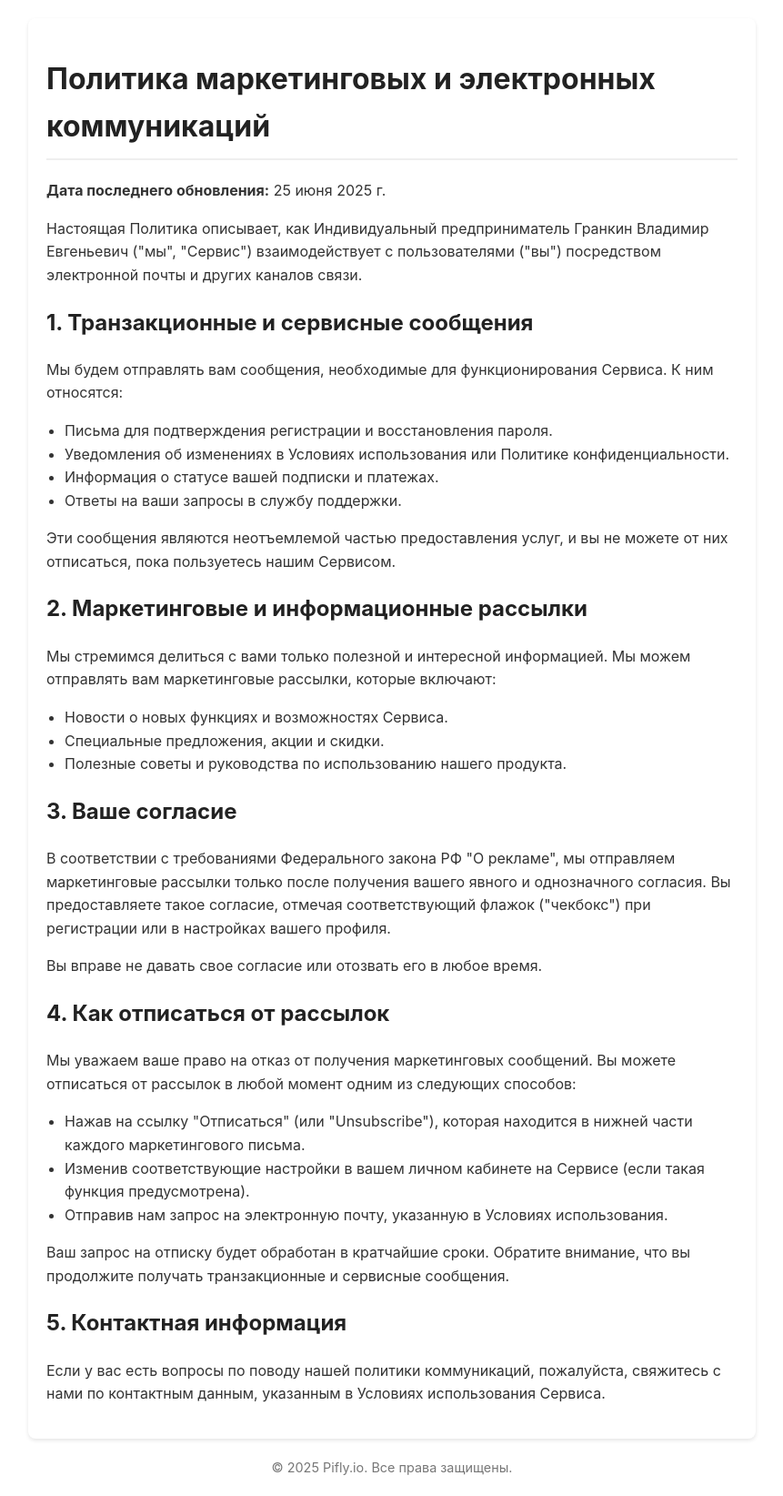
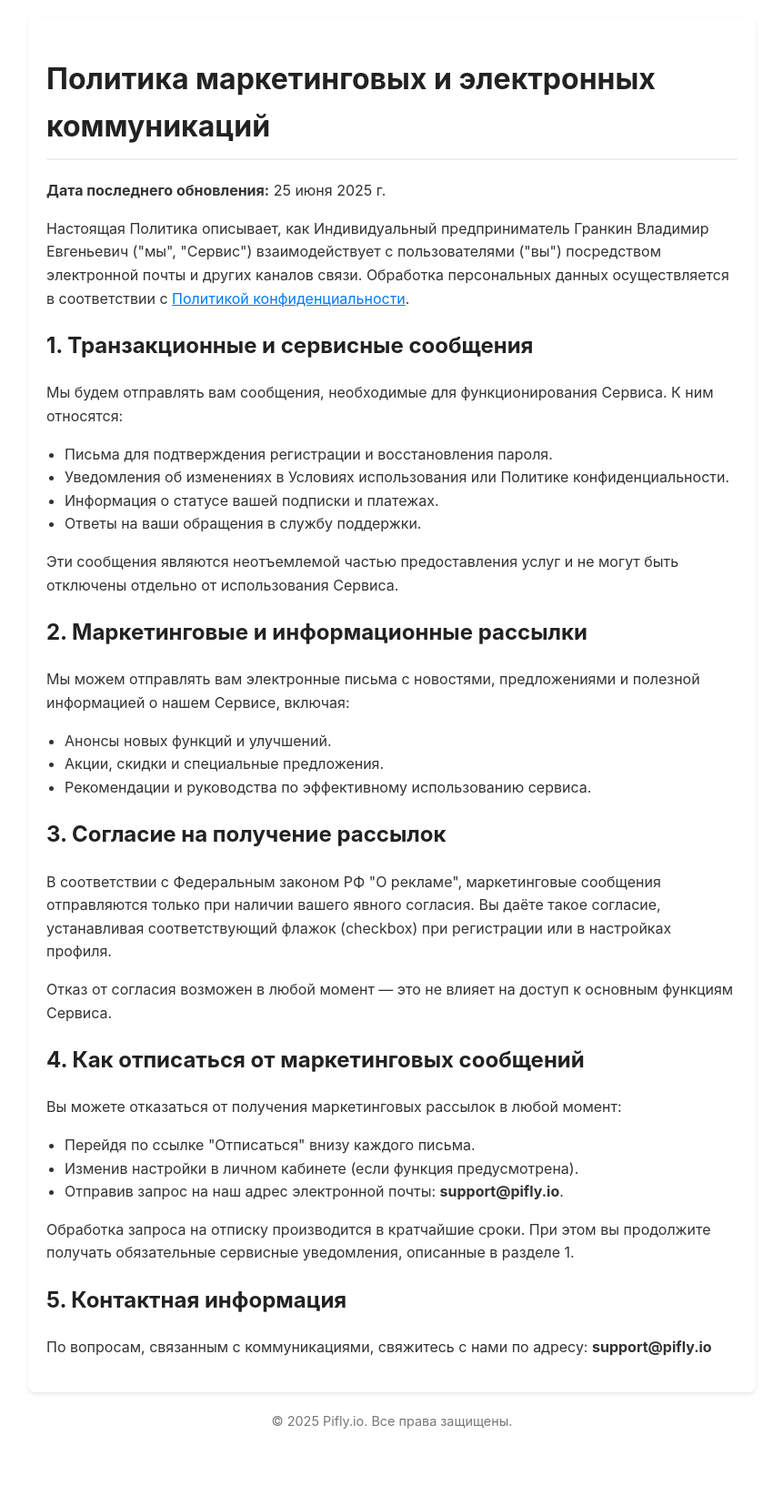
Before and after one commit to labprototypes/render-direct-project, a Flask app: page /marketing-policy in a window 1280 px wide. Shown: the whole page at 91% size, without its empty margins (209-1070 px from the left). After the commit the page ends 1570 px from the top, so only its background shows below. Run offline with Flask 3, Linux system fonts and the light colour scheme.

Commit message:
Update marketing.html

```diff
--- a/templates/marketing.html
+++ b/templates/marketing.html
@@ -19,7 +19,7 @@
         <h1>Политика маркетинговых и электронных коммуникаций</h1>
         <p><strong>Дата последнего обновления:</strong> 25 июня 2025 г.</p>
 
-        <p>Настоящая Политика описывает, как Индивидуальный предприниматель Гранкин Владимир Евгеньевич ("мы", "Сервис") взаимодействует с пользователями ("вы") посредством электронной почты и других каналов связи.</p>
+        <p>Настоящая Политика описывает, как Индивидуальный предприниматель Гранкин Владимир Евгеньевич ("мы", "Сервис") взаимодействует с пользователями ("вы") посредством электронной почты и других каналов связи. Обработка персональных данных осуществляется в соответствии с <a href="/privacy-policy" target="_blank">Политикой конфиденциальности</a>.</p>
 
         <h2>1. Транзакционные и сервисные сообщения</h2>
         <p>Мы будем отправлять вам сообщения, необходимые для функционирования Сервиса. К ним относятся:</p>
@@ -27,35 +27,35 @@
             <li>Письма для подтверждения регистрации и восстановления пароля.</li>
             <li>Уведомления об изменениях в Условиях использования или Политике конфиденциальности.</li>
             <li>Информация о статусе вашей подписки и платежах.</li>
-            <li>Ответы на ваши запросы в службу поддержки.</li>
+            <li>Ответы на ваши обращения в службу поддержки.</li>
         </ul>
-        <p>Эти сообщения являются неотъемлемой частью предоставления услуг, и вы не можете от них отписаться, пока пользуетесь нашим Сервисом.</p>
+        <p>Эти сообщения являются неотъемлемой частью предоставления услуг и не могут быть отключены отдельно от использования Сервиса.</p>
 
         <h2>2. Маркетинговые и информационные рассылки</h2>
-        <p>Мы стремимся делиться с вами только полезной и интересной информацией. Мы можем отправлять вам маркетинговые рассылки, которые включают:</p>
+        <p>Мы можем отправлять вам электронные письма с новостями, предложениями и полезной информацией о нашем Сервисе, включая:</p>
         <ul>
-            <li>Новости о новых функциях и возможностях Сервиса.</li>
-            <li>Специальные предложения, акции и скидки.</li>
-            <li>Полезные советы и руководства по использованию нашего продукта.</li>
+            <li>Анонсы новых функций и улучшений.</li>
+            <li>Акции, скидки и специальные предложения.</li>
+            <li>Рекомендации и руководства по эффективному использованию сервиса.</li>
         </ul>
 
-        <h2>3. Ваше согласие</h2>
-        <p>В соответствии с требованиями Федерального закона РФ "О рекламе", мы отправляем маркетинговые рассылки только после получения вашего явного и однозначного согласия. Вы предоставляете такое согласие, отмечая соответствующий флажок ("чекбокс") при регистрации или в настройках вашего профиля.</p>
-        <p>Вы вправе не давать свое согласие или отозвать его в любое время.</p>
+        <h2>3. Согласие на получение рассылок</h2>
+        <p>В соответствии с Федеральным законом РФ "О рекламе", маркетинговые сообщения отправляются только при наличии вашего явного согласия. Вы даёте такое согласие, устанавливая соответствующий флажок (checkbox) при регистрации или в настройках профиля.</p>
+        <p>Отказ от согласия возможен в любой момент — это не влияет на доступ к основным функциям Сервиса.</p>
 
-        <h2>4. Как отписаться от рассылок</h2>
-        <p>Мы уважаем ваше право на отказ от получения маркетинговых сообщений. Вы можете отписаться от рассылок в любой момент одним из следующих способов:</p>
+        <h2>4. Как отписаться от маркетинговых сообщений</h2>
+        <p>Вы можете отказаться от получения маркетинговых рассылок в любой момент:</p>
         <ul>
-            <li>Нажав на ссылку "Отписаться" (или "Unsubscribe"), которая находится в нижней части каждого маркетингового письма.</li>
-            <li>Изменив соответствующие настройки в вашем личном кабинете на Сервисе (если такая функция предусмотрена).</li>
-            <li>Отправив нам запрос на электронную почту, указанную в Условиях использования.</li>
+            <li>Перейдя по ссылке "Отписаться" внизу каждого письма.</li>
+            <li>Изменив настройки в личном кабинете (если функция предусмотрена).</li>
+            <li>Отправив запрос на наш адрес электронной почты: <strong>support@pifly.io</strong>.</li>
         </ul>
-        <p>Ваш запрос на отписку будет обработан в кратчайшие сроки. Обратите внимание, что вы продолжите получать транзакционные и сервисные сообщения.</p>
+        <p>Обработка запроса на отписку производится в кратчайшие сроки. При этом вы продолжите получать обязательные сервисные уведомления, описанные в разделе 1.</p>
 
         <h2>5. Контактная информация</h2>
-        <p>Если у вас есть вопросы по поводу нашей политики коммуникаций, пожалуйста, свяжитесь с нами по контактным данным, указанным в Условиях использования Сервиса.</p>
+        <p>По вопросам, связанным с коммуникациями, свяжитесь с нами по адресу: <strong>support@pifly.io</strong></p>
     </div>
-     <div class="footer">
+    <div class="footer">
         <p>&copy; 2025 Pifly.io. Все права защищены.</p>
     </div>
 </body>
```
